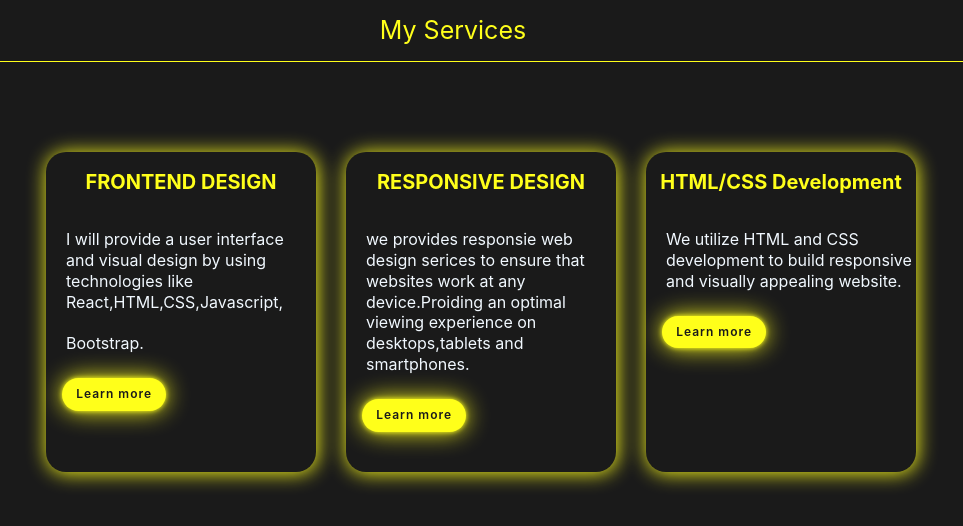
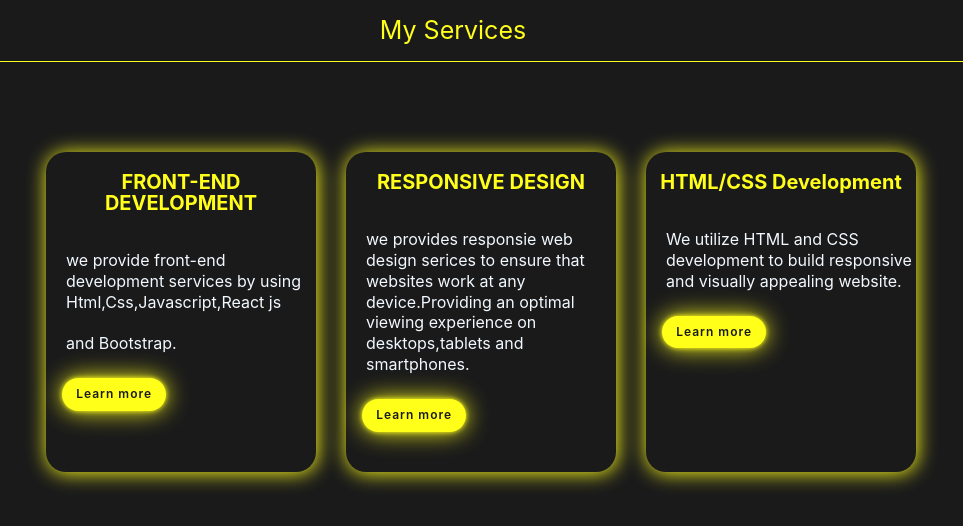
Before and after one commit to richaagarwal123/portfolio, a plain HTML site: page Services.html in a window 1280 px wide. Shown: the whole page, without its empty margins (187-1150 px from the left). Drawn offline with Linux system fonts and the light colour scheme.

Commit message:
Add files via upload

```diff
--- a/Services.html
+++ b/Services.html
@@ -1,4 +1,5 @@
 <html lang="en">
+
 <head>
   <meta charset="UTF-8">
   <meta name="viewport" content="width=device-width, initial-scale=1.0">
@@ -6,19 +7,23 @@
   <link rel="stylesheet" href="service.css">
   <link rel="stylesheet" href="style.css">
 </head>
+
 <body>
   <section class='services'>
-          <div class="ab " >My services</div>
+    <div class="ab ">My services</div>
     <div class="service-head">
       <div class="service-list">
         <div>
-                  <h2>FRONTEND DESIGN</h2>
-                  <p class='services-para' >I will provide a user interface and visual design by using technologies like React,HTML,CSS,Javascript,<br></br>Bootstrap.</p>
+          <h2>FRONT-END DEVELOPMENT</h2>
+          <p class='services-para'>we provide front-end development services by using Html,Css,Javascript,React js
+            <br></br>and Bootstrap.
+          </p>
           <a href="" class='read'>Learn more</a>
         </div>
         <div>
           <h2>RESPONSIVE DESIGN</h2>
-                  <p>we provides responsie web design serices to ensure that websites work at any device.Proiding an optimal viewing experience on desktops,tablets and smartphones.</p>
+          <p>we provides responsie web design serices to ensure that websites work at any device.Providing an optimal
+            viewing experience on desktops,tablets and smartphones.</p>
           <a href="" class='read'>Learn more</a>
         </div>
         <div>
@@ -32,4 +37,5 @@
   </section>
 
 </body>
+
 </html>
```
Also changed, not shown: index.html (+7 -3 lines), script.js (line endings or trailing spaces). Lines whose indentation alone changed are shown as unchanged.
